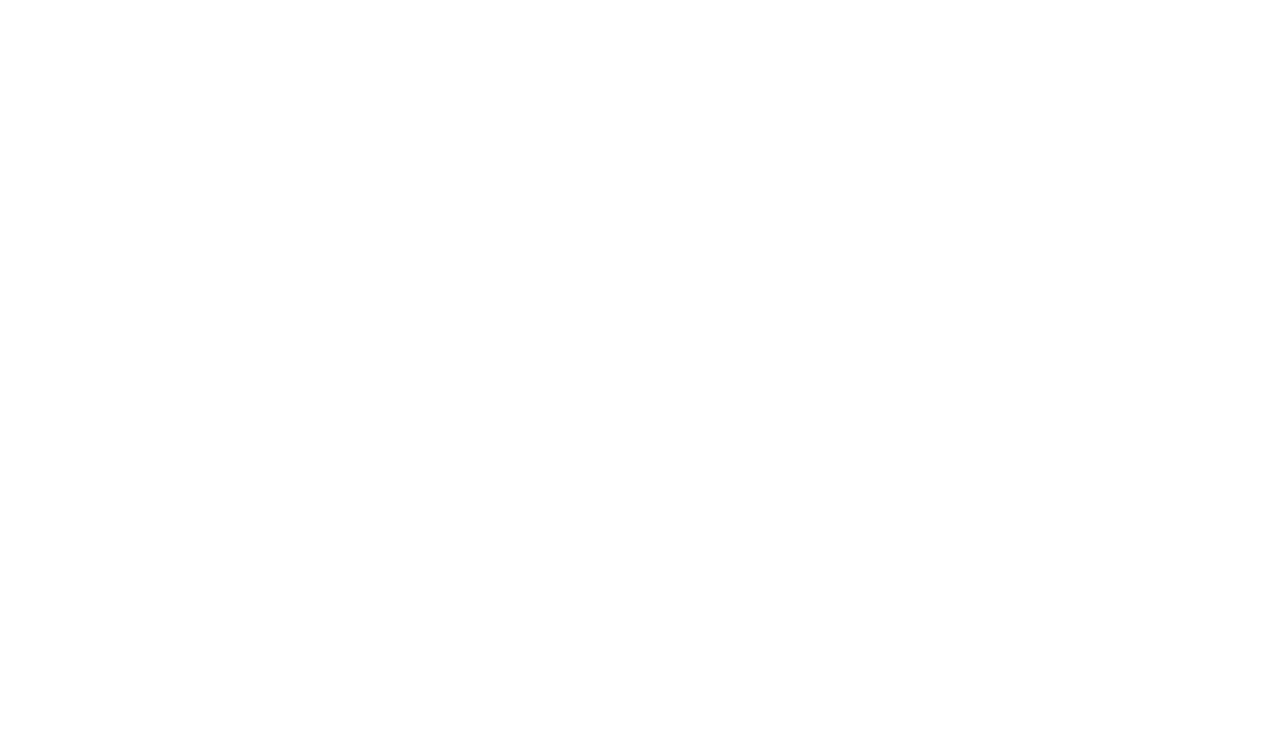
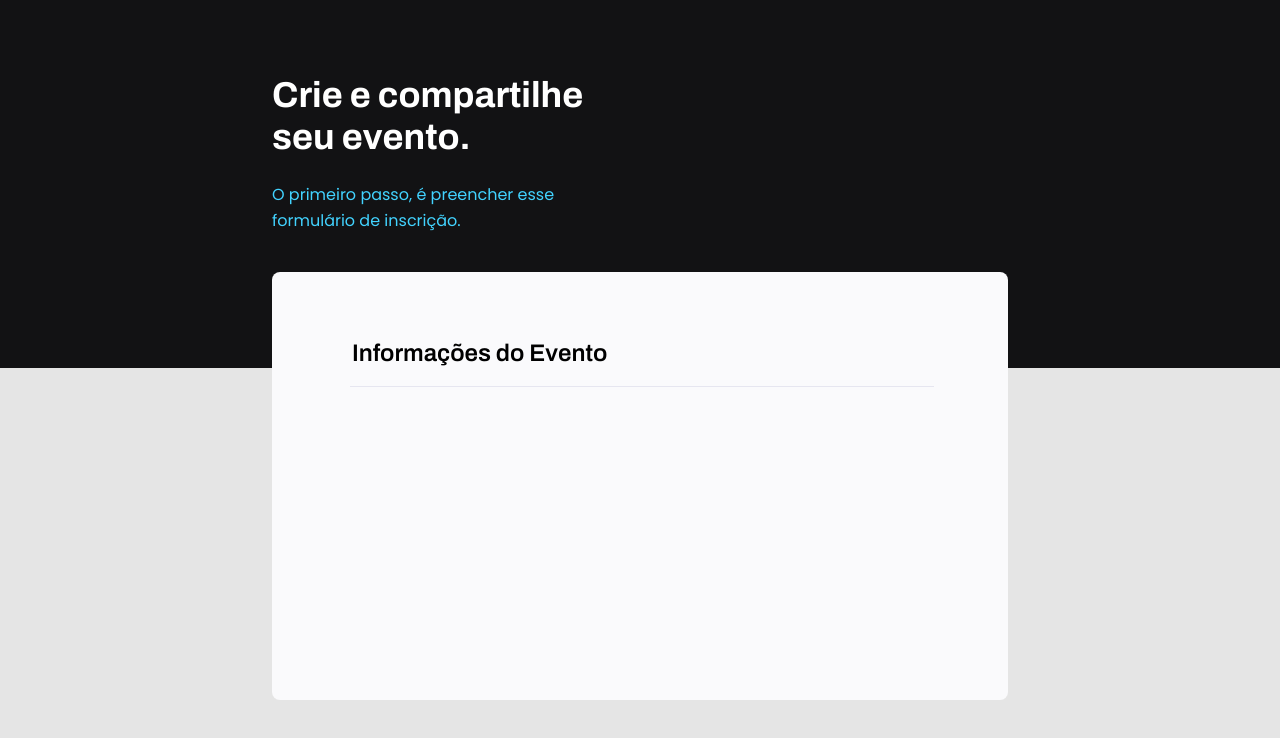
Before and after one commit to Felipe572/projeto-03, a plain HTML site: page index.html in a window 1280 px wide. Drawn offline with Linux system fonts and the light colour scheme.

Commit message:
Começando formulário

```diff
--- a/index.html
+++ b/index.html
@@ -1,11 +1,31 @@
 <!DOCTYPE html>
 <html lang="pt-br">
 <head>
+    <link rel="preconnect" href="https://fonts.googleapis.com">
+    <link rel="preconnect" href="https://fonts.gstatic.com" crossorigin>
+
     <meta charset="UTF-8">
     <meta name="viewport" content="width=device-width, initial-scale=1.0">
-    <title>Campos Formulário</title>
+    <title>Crie seu evento</title>
+
+    <link rel="stylesheet" href="style.css">
+
+    <link href="https://fonts.googleapis.com/css2?family=Archivo:ital,wght@0,100..900;1,100..900&family=Poppins&display=swap" rel="stylesheet">
 </head>
 <body>
+    <div class="page">
+        <header>
+            <h1>Crie e compartilhe seu evento.</h1>
+            <p>O primeiro passo, é preencher esse formulário de inscrição.</p>
+        </header>
 
+        <form>
+
+            <fieldset>
+                <legend>Informações do Evento</legend>
+            </fieldset>
+
+        </form>
+    </div>
 </body>
 </html>
--- /dev/null
+++ b/style.css
@@ -0,0 +1,68 @@
+body {
+    font-family: "Poppins", sans-serif;
+    background-color: #E5E5E5;
+}
+
+body::before {
+    content: '';
+    width: 100%;
+    height: 368px;
+
+    position: absolute;
+    top: 0;
+    left: 0;
+    z-index: -1;
+    background: #121214;
+
+}
+
+.page {
+    width: 736px;
+    margin: auto;
+}
+
+header {
+    margin-top: 74px;
+    width: 319px;
+}
+
+header > h1 {
+    font-family: "Archivo", sans-serif;
+    font-weight: bold;
+    font-size: 36px;
+    line-height: 42px;
+
+    color: #fff;
+}
+
+header > p {
+    font-size: 16px;
+    line-height: 26px;
+
+    color: #42d3ff;
+}
+
+form {
+    margin-top: 38px;
+    background: #fafafc;
+    border-radius: 8px;
+    min-height: 300px;
+
+    padding: 64px;
+}
+
+fieldset {
+    border: none;
+}
+
+fieldset > legend {
+    font-family: "Archivo", sans-serif;
+    font-weight: 600;
+    font-size: 24px;
+    line-height: 34px;
+
+    width: 100%;
+    border-bottom: 1px solid #e6e6f0;
+
+    padding-bottom: 16px;
+}
```
